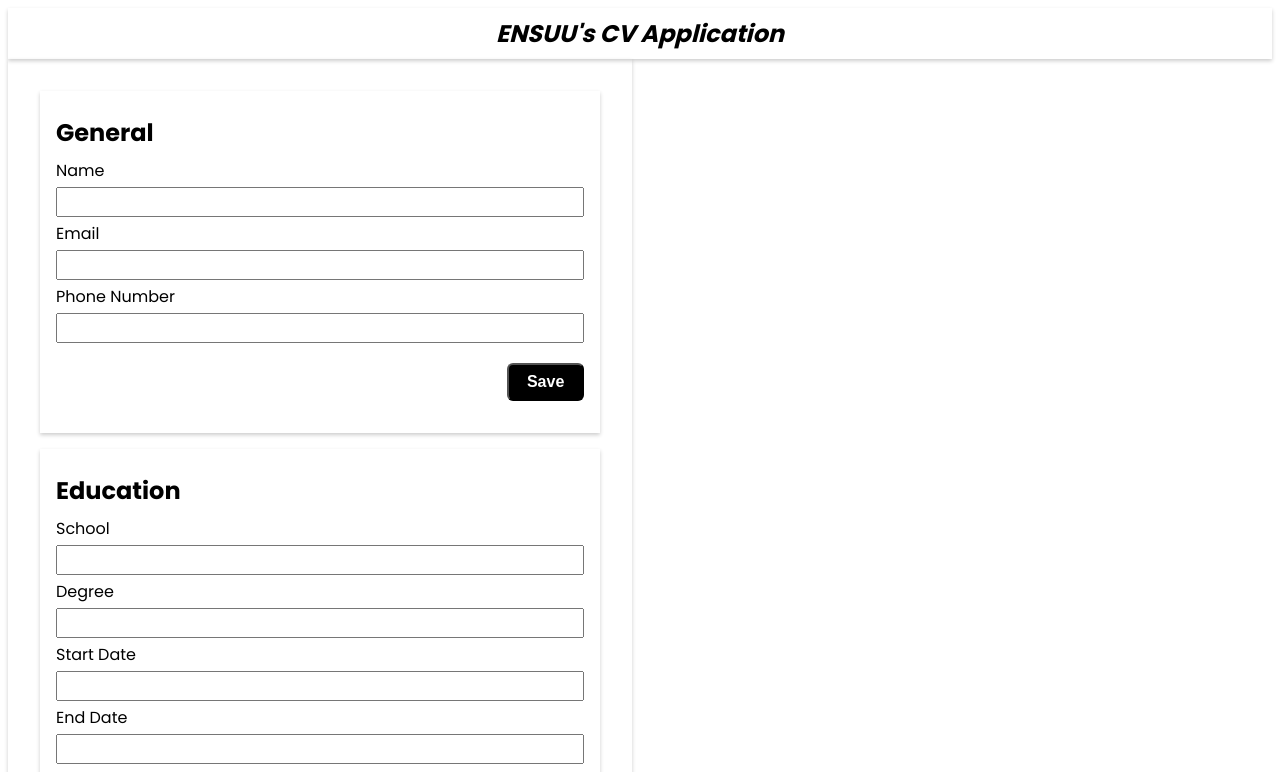
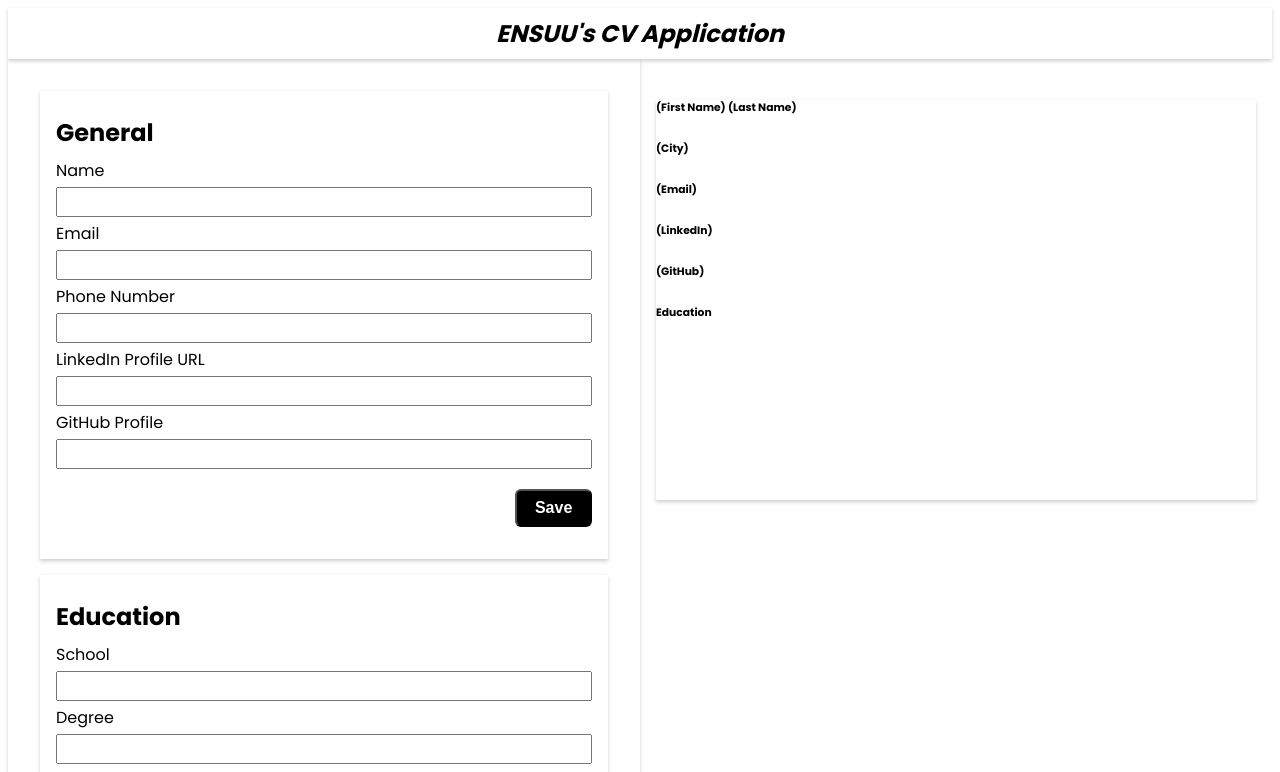
Before and after one commit to ENSUU/cv-application, a React (Vite) app: page / in a window 1280 px wide. Shown: the top 772 px of the page. Built offline with nearby package versions, Linux system fonts and the light colour scheme.

Commit message:
Update General component
Added LinkedIn profile URL and GitHub profile URL fields to General
component.

```diff
--- a/src/App.jsx
+++ b/src/App.jsx
@@ -1,7 +1,11 @@
+// Importing components
 import Navbar from './components/Navbar';
 import General from './components/General';
 import Education from './components/Education';
 import Experience from './components/Experience';
+import Resume from './components/Resume';
+
+// Importing stylesheet
 import './styles/app.css';
 
 function App() {
@@ -17,7 +21,7 @@ function App() {
           <Experience />
         </section>
         <section className="seeInfo">
-          <div className="userResume"></div>
+          <Resume />
         </section>
       </main>
     </>
--- a/src/components/General.jsx
+++ b/src/components/General.jsx
@@ -3,14 +3,20 @@ function General() {
         <form>
             <h1>General</h1>
             {/* User's Name Field */}
-            <label htmlFor="">Name</label>
+            <label htmlFor="userName">Name</label>
             <input id="userName" name="userName" type="text"/>
             {/* User's Email Field */}
-            <label htmlFor="">Email</label>
+            <label htmlFor="userEmail">Email</label>
             <input id="userEmail" name="userEmail" type="email"/>
             {/* User's Phone Number */}
-            <label htmlFor="">Phone Number</label>
+            <label htmlFor="userPhone">Phone Number</label>
             <input id="userPhone" name="userPhone" type="number"/>
+            {/* User's LinkedIn Profile */}
+            <label htmlFor="userLinkedIn">LinkedIn Profile URL</label>
+            <input id="userLinkedIn" name="userLinkedIn" type="text"/>
+            {/* User's Phone Number */}
+            <label htmlFor="userGitHub">GitHub Profile</label>
+            <input id="userGitHub" name="userGitHub" type="text"/>
             {/* Save Button */}
             <div className="saveBtnContainer">
                 <button className='saveBtn' type='submit'>Save</button>
--- /dev/null
+++ b/src/components/Resume.jsx
@@ -0,0 +1,18 @@
+function Resume() {
+    return (
+        <div className="userResume">
+            <h6>(First Name) (Last Name)</h6>
+            <div className="userInfo">
+                <h6>(City)</h6>
+                <h6>(Email)</h6>
+                <h6>(LinkedIn)</h6>
+                <h6>(GitHub)</h6>
+            </div>
+            <div className="userEducation">
+                <h6>Education</h6>
+            </div>
+        </div>
+    )
+}
+
+export default Resume;
--- a/src/styles/app.css
+++ b/src/styles/app.css
@@ -20,8 +20,14 @@ h1 {
     margin: 0.5rem 0;
 }
 
+.seeInfo {
+    width: 50vw;
+    padding: 1rem;
+}
+
 .userResume {
-    width: 50vw;
+    height: 50vh;
+    box-shadow: 0 2px 4px 0 rgba(0,0,0,.2);
 }
 
 .addInfo {
```
